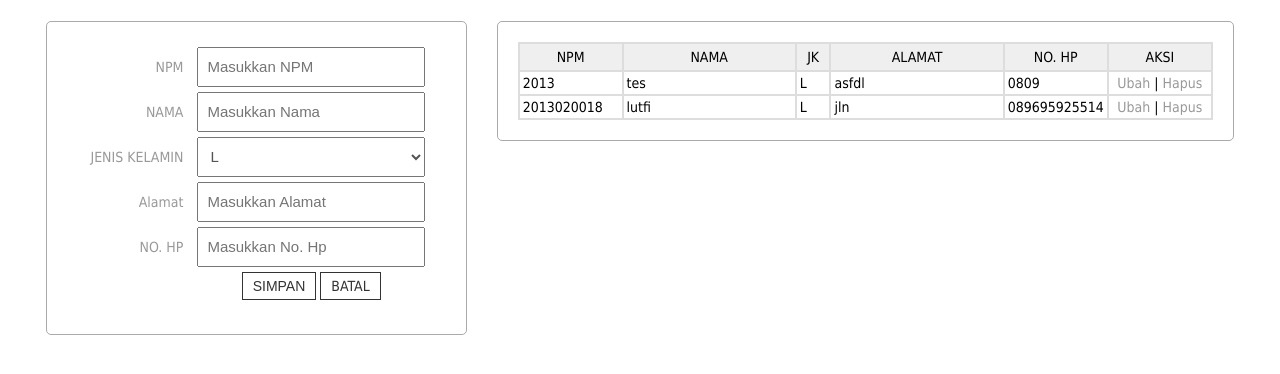
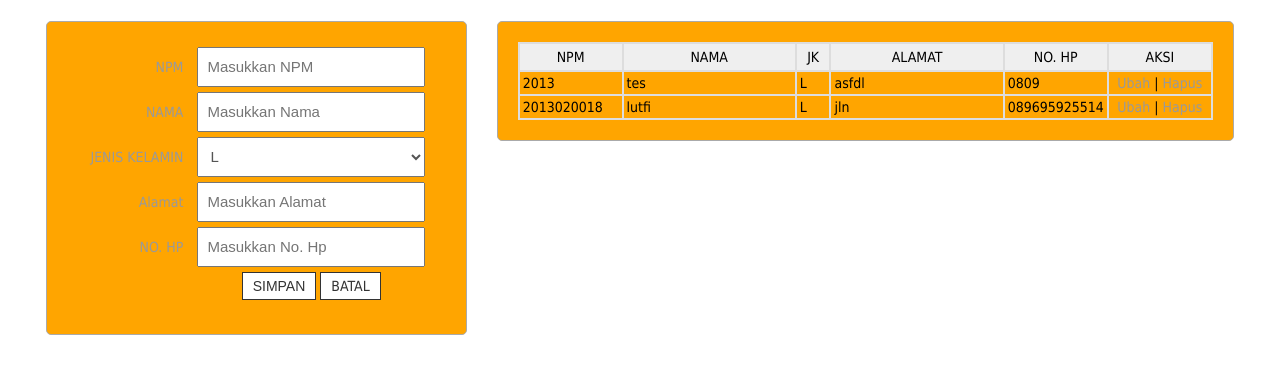
Before and after one commit to WebdevHandayani/latihan-github, a PHP site: page / in a window 1280 px wide. Shown: the top 374 px of the page. Run offline with PHP 8.4, Linux system fonts and the light colour scheme; data comes from the database, SQL or seed files in the repository.

Commit message:
saya merubah warna tabel

```diff
--- a/index.php
+++ b/index.php
@@ -18,7 +18,7 @@
     <link href="style.css" rel="stylesheet">
 </head>
 <body style="text-align: center;">
-        <div class="box form">
+        <div class="box form c1">
             <form action="update.php" method="post">
                 <input type="hidden" name="id" value="<?php echo @$edit['id']?>">
 		<div>
@@ -55,7 +55,7 @@
                 </div>
             </form>
         </div>
-        <div class="box table">
+        <div class="box table c2">
             <table cellpadding="0" cellspacing="0">
                 <tr>
                     <th width="15%">NPM</th>
--- a/style.css
+++ b/style.css
@@ -71,3 +71,7 @@
 .box.table table tr td a:hover{
     text-decoration: underline;
 }
+
+.c1,.c2{
+    background-color: orange;
+}
```
